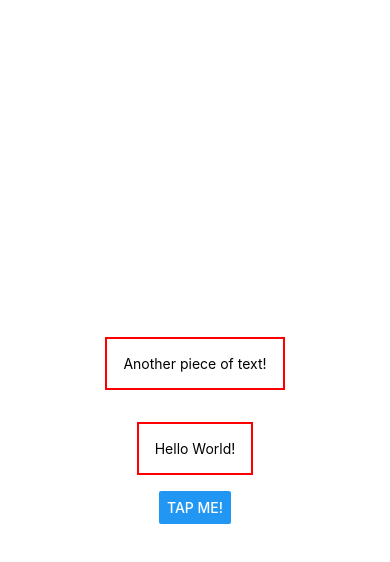
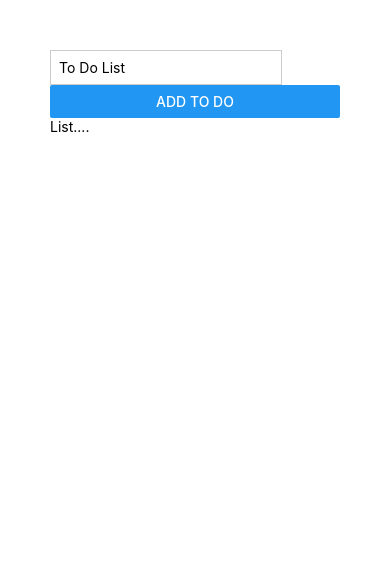
Before and after one commit to NuttaneeKnight/react-native-ToDoApp, a React Native app: screen / in a window 390 px wide. Shown: the top 562 px of the page. Built offline with nearby package versions, Linux system fonts and the light colour scheme.

Commit message:
Added layouts and styles

```diff
--- a/App.js
+++ b/App.js
@@ -1,28 +1,34 @@
-import { StyleSheet, Text, View, Button } from "react-native";
+import { StyleSheet, Text, View, Button, TextInput } from "react-native";
 
 export default function App() {
   return (
-    <View style={styles.container}>
+    <View style={styles.appContainer}>
+      <View styles={styles.inputContainer}>
+        <TextInput style={styles.textInput} placeholder="To Do List" />
+        <Button title="Add To Do" />
+      </View>
       <View>
-        <Text style={styles.dummyText}>Another piece of text!</Text>
+        <Text>List....</Text>
       </View>
-      <Text style={styles.dummyText}>Hello World!</Text>
-      <Button title="Tap me!" />
     </View>
   );
 }
 
 const styles = StyleSheet.create({
-  container: {
-    flex: 1,
-    backgroundColor: "#fff",
-    alignItems: "center",
-    justifyContent: "center",
+  appContainer: {
+    padding: 50,
   },
-  dummyText: {
-    margin: 16,
-    padding: 16,
-    borderWidth: 2,
-    borderColor: "red",
+  inputContainer: {
+    flexDirection: "row",
+    justifyContent: "space-between",
+  },
+  textInput: {
+    borderWidth: 1,
+    borderColor: "#cccccc",
+    width: "80%",
+    marginRight: 8,
+    padding: 8,
   },
 });
+
+//1.17
```
